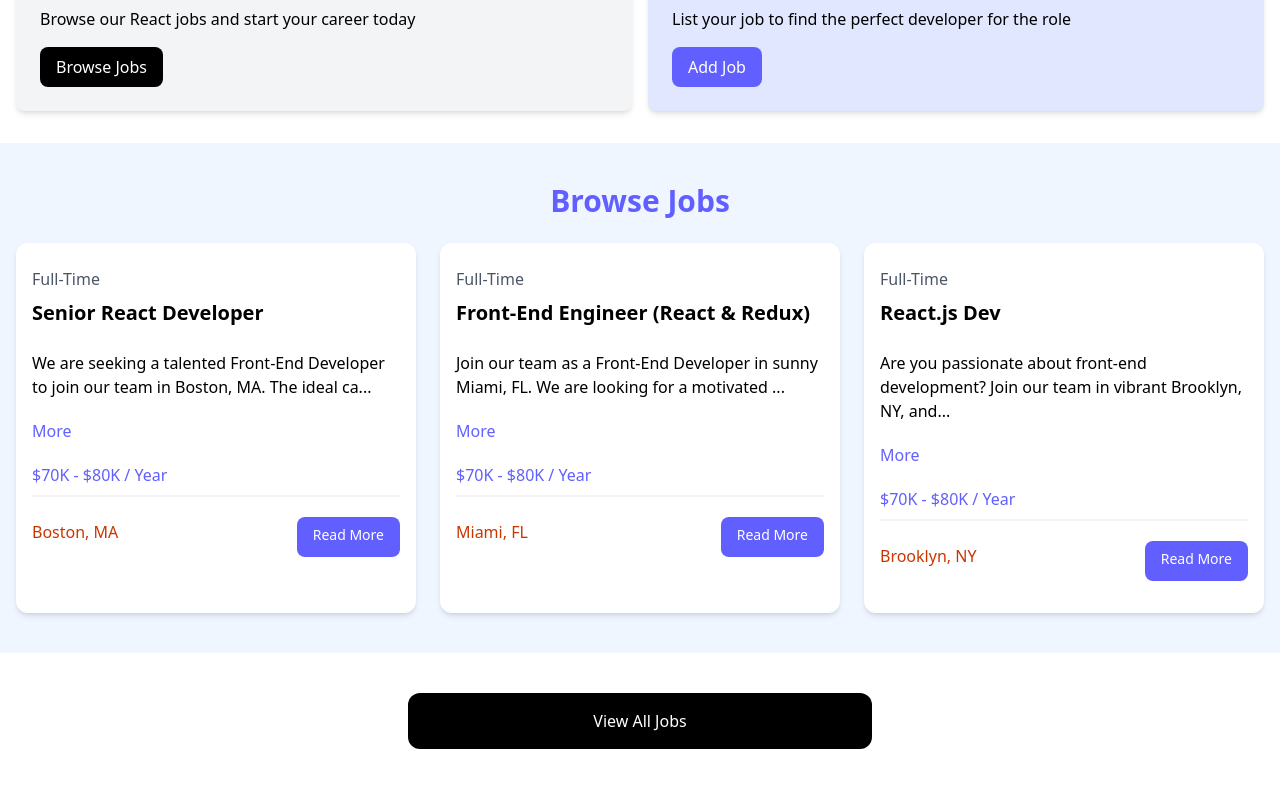
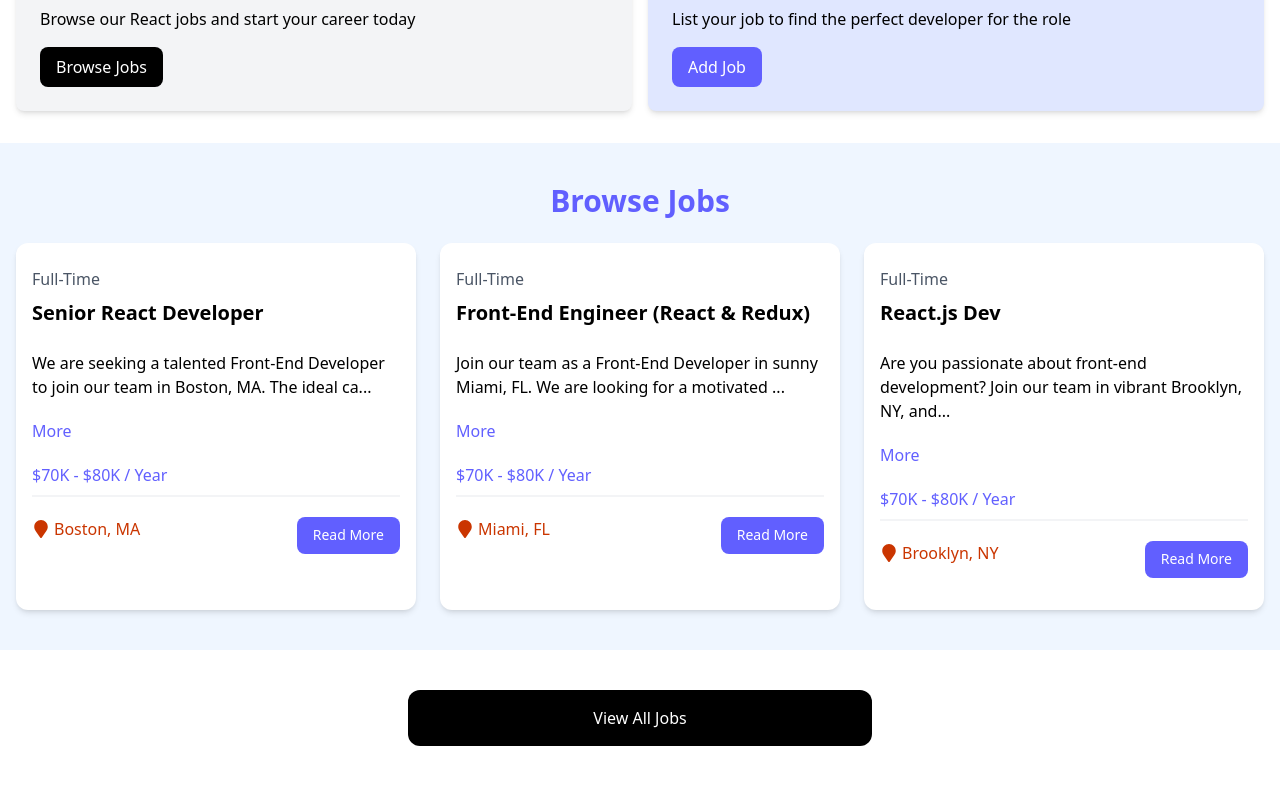
Before and after one commit to franpts2/react-jobs, a React app: page / in a window 1280 px wide. Shown: the part 466-1253 px from the top of the page. Built offline with nearby package versions, Linux system fonts and the light colour scheme; the HTML template or start-up script is replaced by a standard one.

Commit message:
Added react icons

```diff
--- a/package.json
+++ b/package.json
@@ -13,6 +13,7 @@
     "@tailwindcss/vite": "^4.1.10",
     "react": "^19.1.0",
     "react-dom": "^19.1.0",
+    "react-icons": "^5.5.0",
     "tailwindcss": "^4.1.10"
   },
   "devDependencies": {
--- a/src/components/JobListing.jsx
+++ b/src/components/JobListing.jsx
@@ -1,6 +1,7 @@
 import React from "react";
 import Button from "./Button";
 import { useState } from "react";
+import { FaMapMarker } from 'react-icons/fa'
 
 const JobListing = ({ job }) => {
 	const [showFullDescription, setShowFullDescription] = useState(false); //boolean here is the default
@@ -34,7 +35,7 @@
 
 				<div className="flex flex-col lg:flex-row justify-between mb-4">
 					<div className="text-orange-700 mb-3">
-						<i className="fa-solid fa-location-dot text-lg"></i>
+						<FaMapMarker className="inline text-lg mb-1 mr-1" />
 						{job.location}
 					</div>
 					<Button
```
Also changed, not shown: 1 other file (tests, documents, lock files or other folders).
